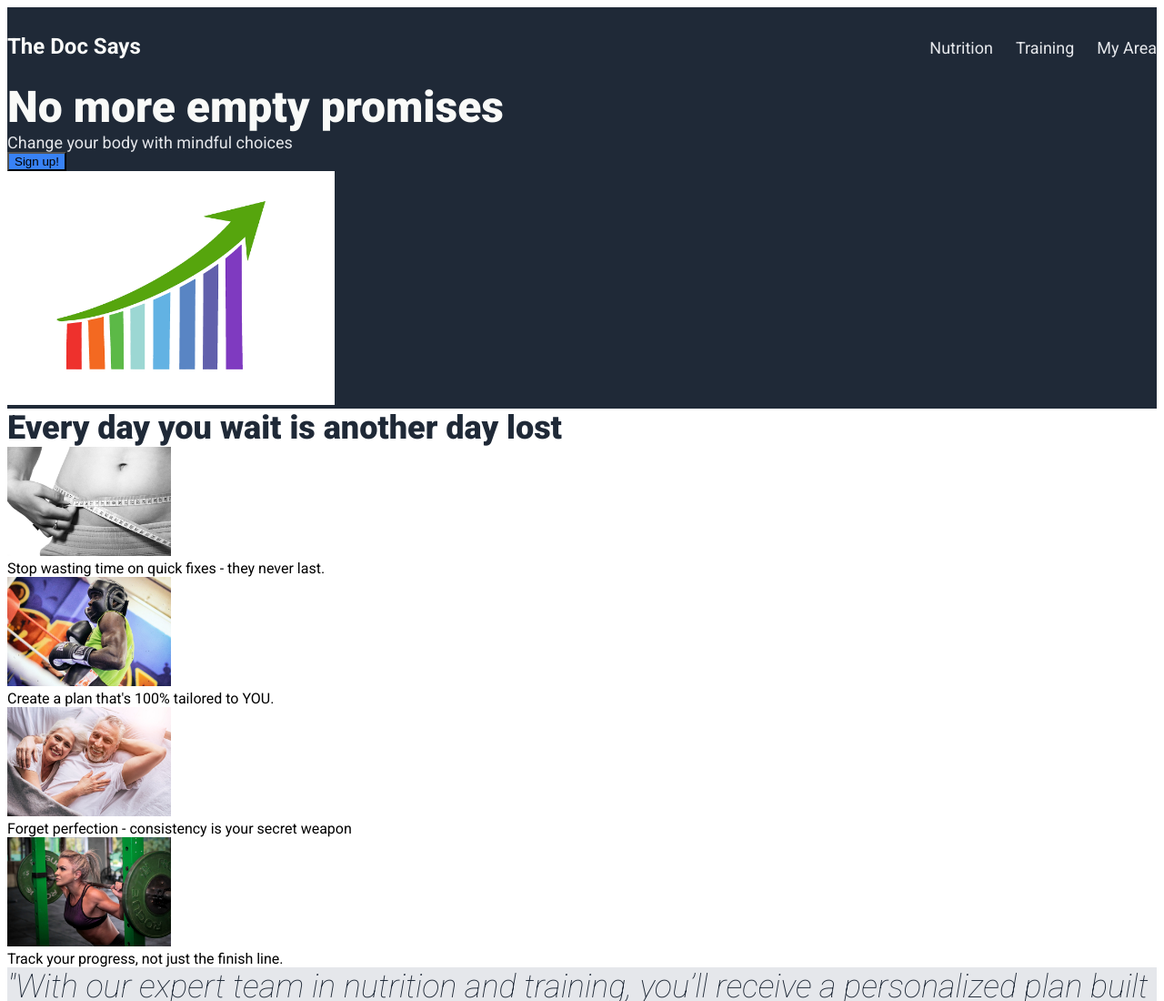
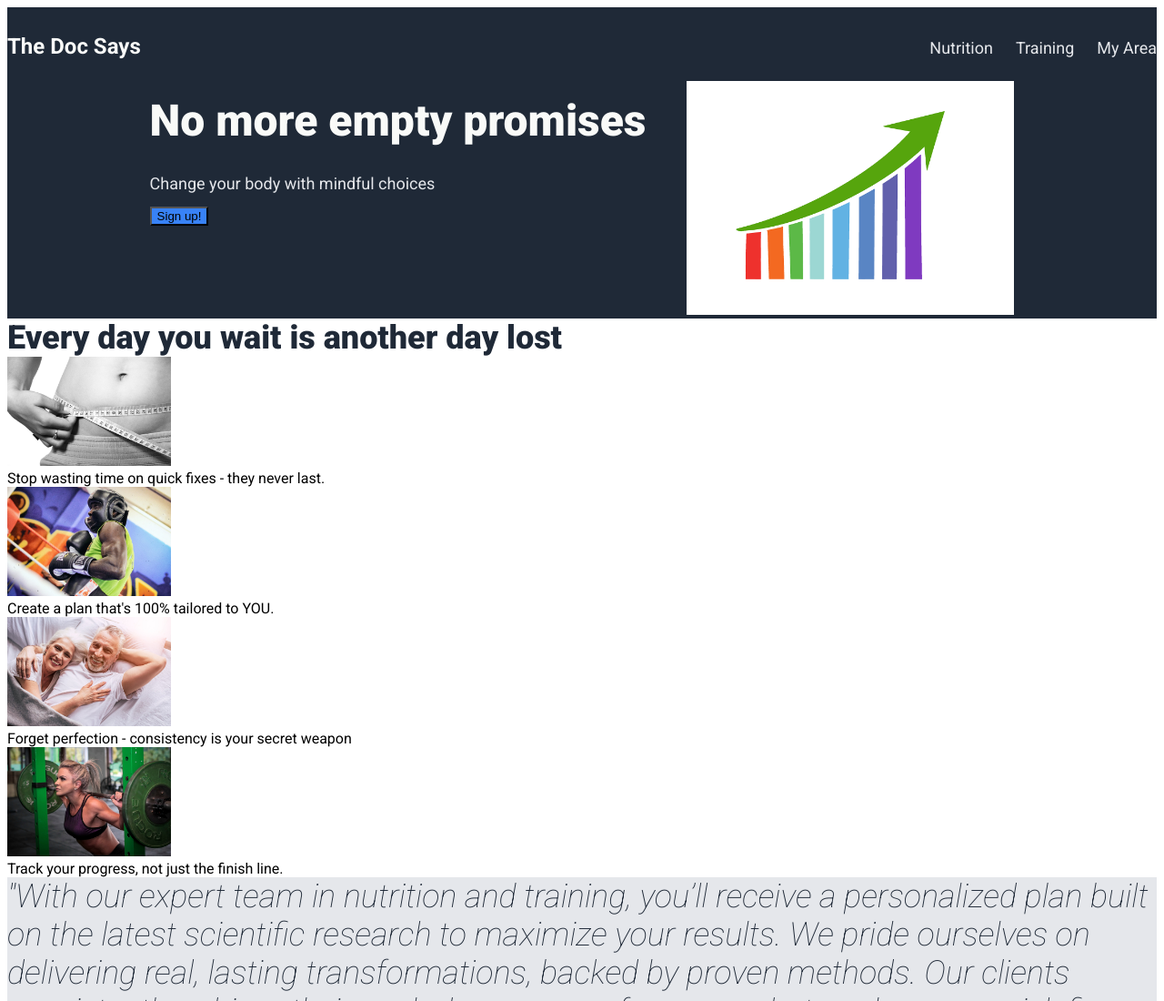
Before and after one commit to StevsCode/thedocsays, a plain HTML site: page index.html in a window 1280 px wide. Shown: the top 1100 px of the page at 91% size. Drawn offline with Linux system fonts and the light colour scheme; files that its build step writes are made by us from their sources; files whose address does not match are found by name; a web font is replaced by a local one.

Commit message:
Set up .front div by tweaking .hero-main, .hero-secondary and .sign

```diff
--- a/style.css
+++ b/style.css
@@ -12,6 +12,11 @@ body {
     font-size: 48px;
     color: #F9FAF8;
     font-weight: 900;
+    display: block;
+    box-sizing: content-box;
+    padding: 15px 45px;
+    padding-left: 0px;
+    padding bottom: 0px;
 }
 
 .hero-secondary, .link1, .link2, .link3 {
@@ -60,3 +65,13 @@ a {
     text-decoration: none;
     color: inherit
   }
+
+.front {
+    display: flex;
+    justify-content: center;
+  }
+
+.hero-main, .hero-secondary, .sign {
+    display: block;
+    margin-bottom: 15px;
+}
```
